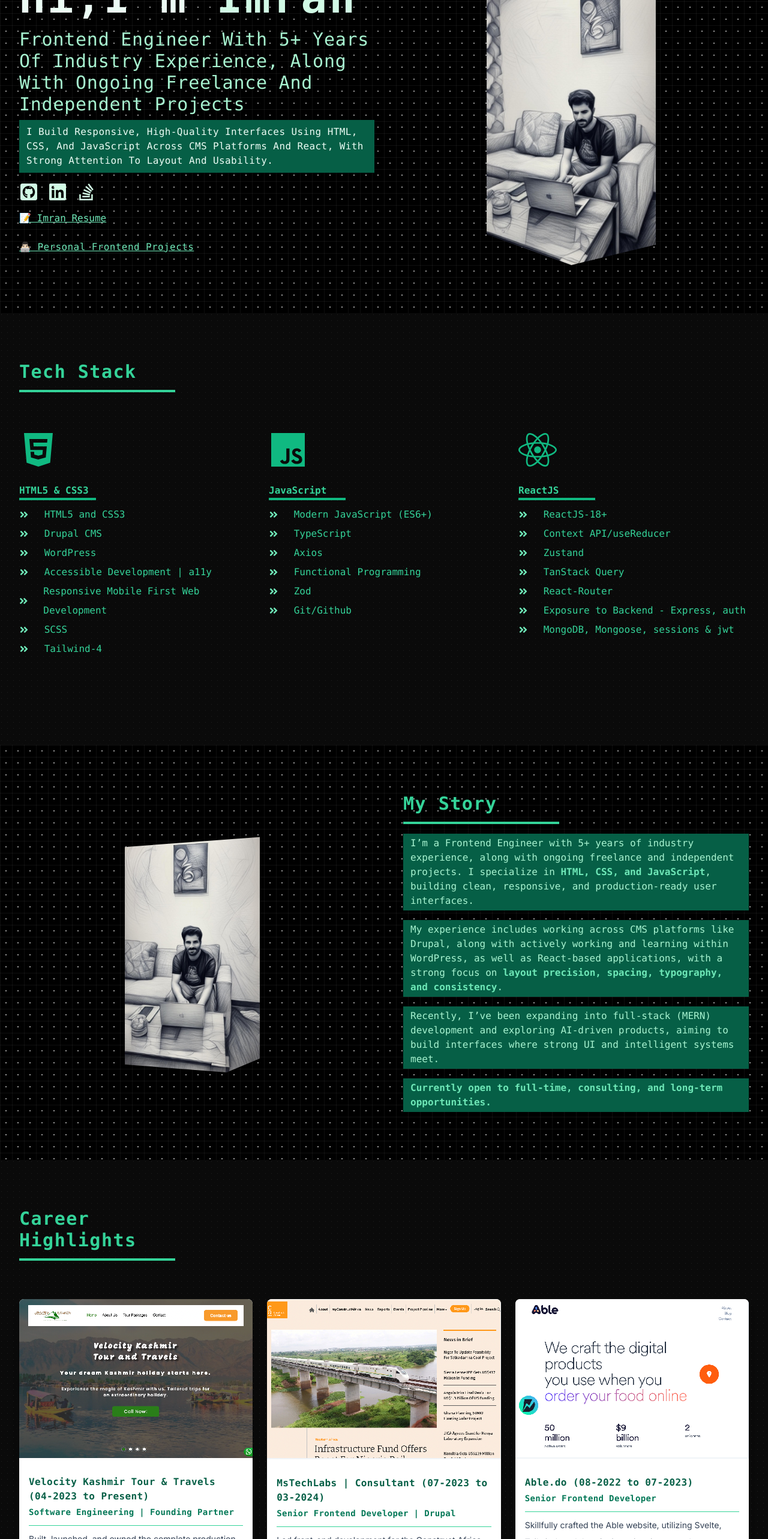
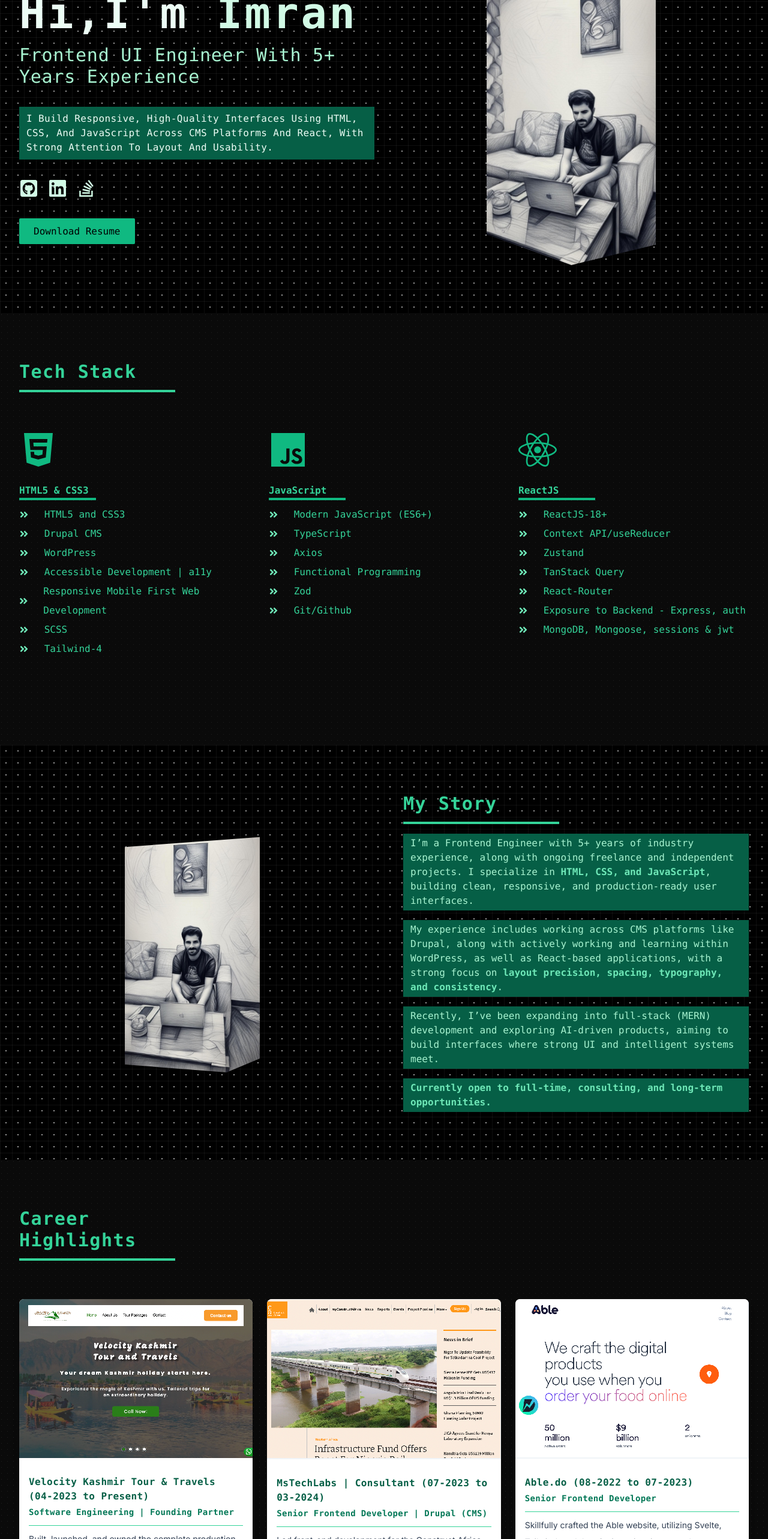
Before and after one commit to emmeiwhite/imran-portfolio-2024, a React (Vite) app: page / in a window 1280 px wide. Shown: the part 234-2800 px from the top of the page at 60% size. Built offline with nearby package versions, Linux system fonts and the light colour scheme; a web font is replaced by a local one.

Commit message:
chore: Hero section updates and Projects section updates

```diff
--- a/src/components/Hero.jsx
+++ b/src/components/Hero.jsx
@@ -25,11 +25,10 @@
             </h1>
 
             <p className="mt-4 text-xl sm:text-3xl text-emerald-200 capitalize tracking-wide">
-              Frontend Engineer with 5+ years of industry experience, along with ongoing freelance
-              and independent projects
+              Frontend UI Engineer with 5+ years experience
             </p>
 
-            <p className="mt-2  capitalize tracking-wide text-emerald-50 bg-emerald-800 px-3 py-2">
+            <p className="my-8  capitalize tracking-wide text-emerald-50 bg-emerald-800 px-3 py-2">
               I build responsive, high-quality interfaces using HTML, CSS, and JavaScript across CMS
               platforms and React, with strong attention to layout and usability.
             </p>
@@ -57,19 +56,19 @@
               </a>
             </div>
 
-            <div>
+            <div className="mt-11">
               <a
                 href={resume}
                 target="_black"
-                className="text-md pt-1 mt-3 underline font-medium text-emerald-300 block hover:text-emerald-500 transition-colors duration-300">
-                📝 Imran Resume
+                className="text-md  font-medium text-white-300  bg-emerald-500 hover:text-emerald-500 hover:bg-transparent hover:border hover:border-emerald-500 transition-colors duration-300 py-3 px-6 rounded-sm">
+                Download Resume
               </a>
-              <a
+              {/* <a
                 href="https://contentful-cms-react-18.netlify.app/"
                 target="_black"
                 className="mt-6 text-md text-emerald-300 font-medium capitalize tracking-wide block hover:text-emerald-500 transition-colors duration-300 underline">
                 👨🏻‍💻 Personal Frontend Projects
-              </a>
+              </a> */}
             </div>
           </article>
 
--- a/src/data.jsx
+++ b/src/data.jsx
@@ -90,7 +90,7 @@
     url2: 'https://projects.constructafrica.com/',
     url3: 'https://mstechlabs.com/',
     github: 'https://github.com/emmeiwhite',
-    role: 'Senior Frontend Developer | Drupal ',
+    role: 'Senior Frontend Developer | Drupal (CMS) ',
     title: 'MsTechLabs | Consultant (07-2023 to 03-2024)',
     text: 'Led front-end development for the Construct Africa project, overseeing responsive layouts, Drupal theming (CMS), and intricate JS logic. Additionally, contributed to the Project Pipeline utilizing SCSS for enhanced styling'
   },
@@ -112,7 +112,7 @@
     url3: 'https://www.ohchr.org/en/ohchr_homepage',
     url4: 'https://franklin-madison.com/',
     github: 'https://github.com/emmeiwhite',
-    role: 'Frontend Developer II | Drupal ',
+    role: 'Frontend Developer II | Drupal (CMS)',
     title: 'Axelerant  (02-2021 to 08-2022)',
     text: 'Front-end development for the Franklin Madison project at Axelerant, also contributing as a Drupal Themer (CMS) for University of East London, OHCHR, and Axelerant projects, integrating interactive JavaScript elements.'
   },
```
